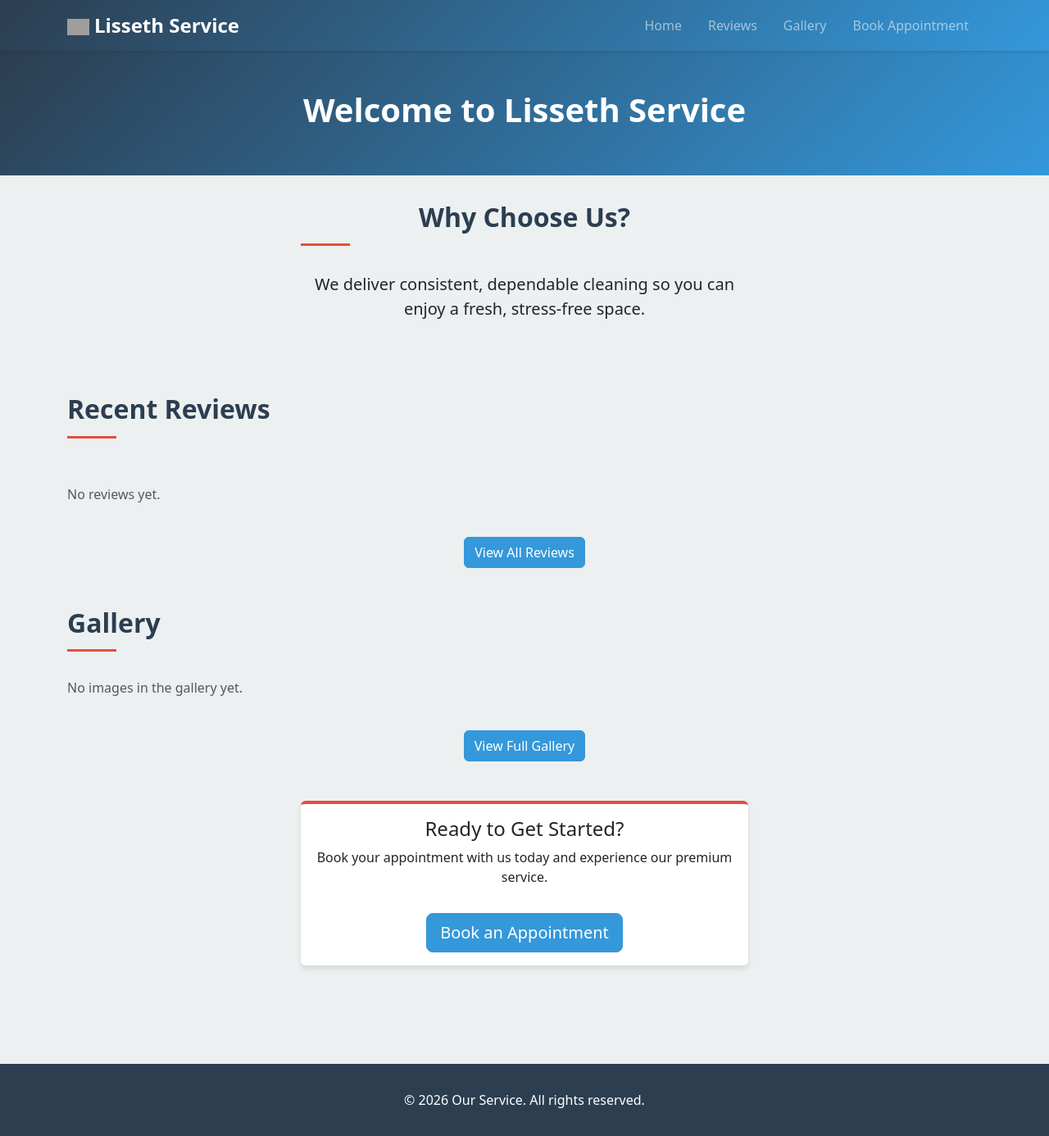
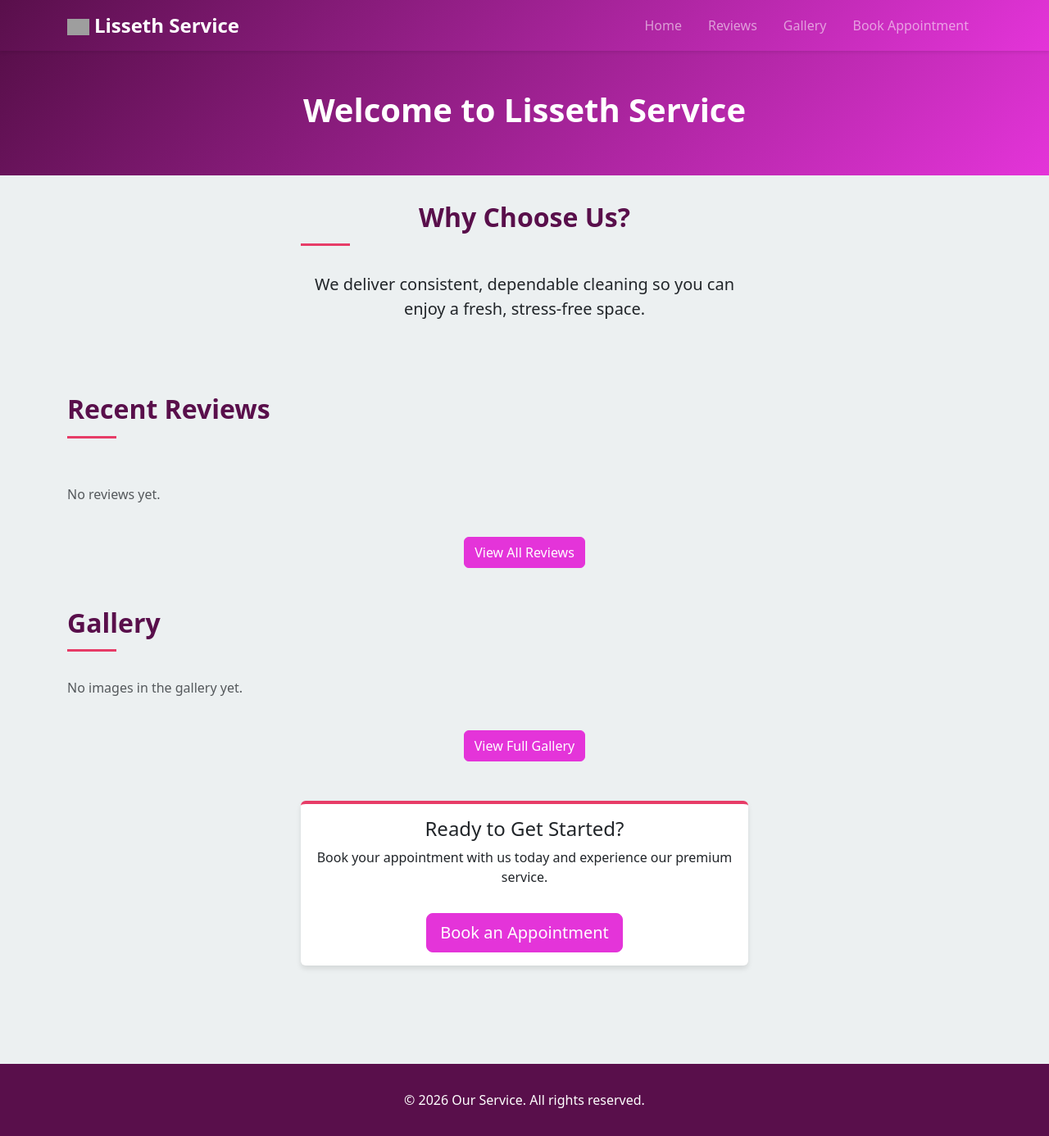
Before and after one commit to ofjonvs/cleaning-service-site, a Django app: page / in a window 1280 px wide. Shown: the whole page at 82% size. Run offline with Django 5.2, Linux system fonts and the light colour scheme; data that the repository does not hold is empty; grey boxes are pictures that could not be loaded.

Commit message:
change colors to pink

```diff
--- a/home/static/css/styles.css
+++ b/home/static/css/styles.css
@@ -1,7 +1,7 @@
 :root {
-            --primary-color: #2c3e50;
-            --secondary-color: #3498db;
-            --accent-color: #e74c3c;
+            --primary-color: #590f4b;
+            --secondary-color: #e434d9;
+            --accent-color: #e73c67;
         }
 
         body {
```
